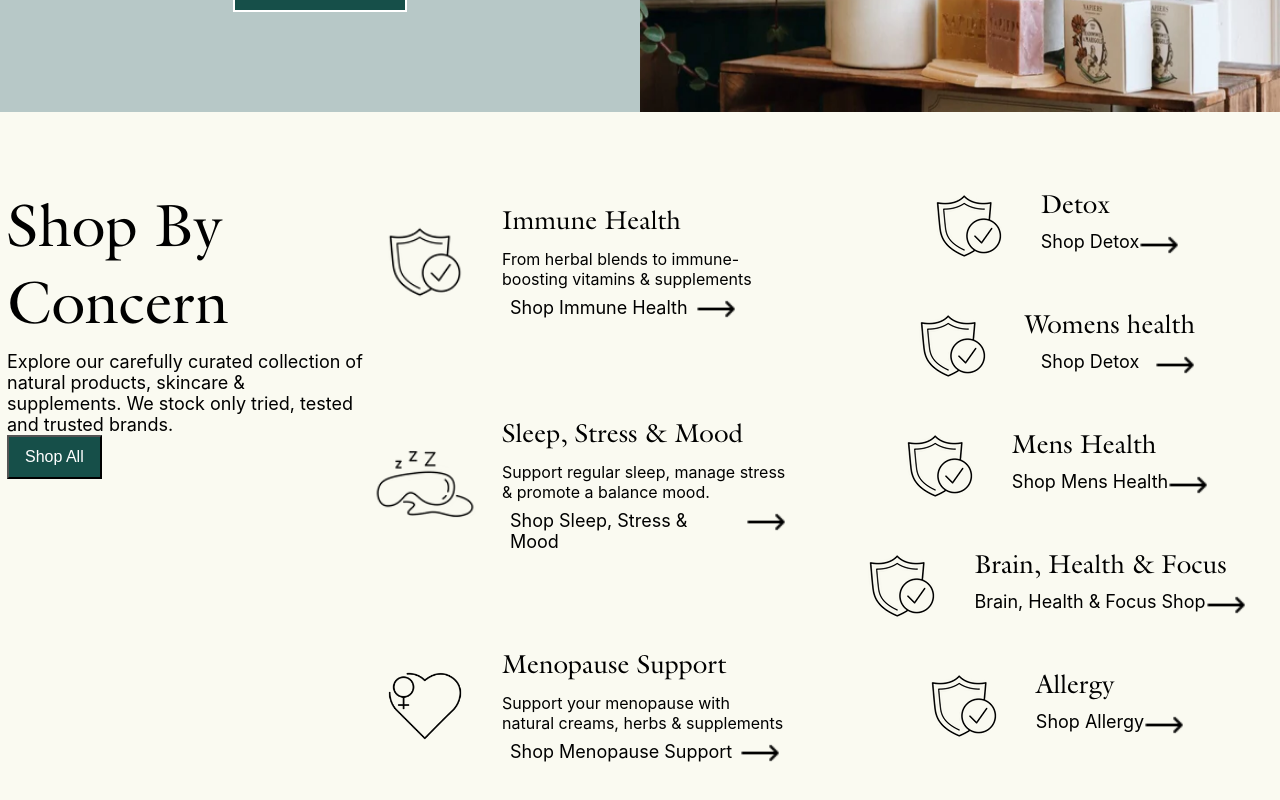
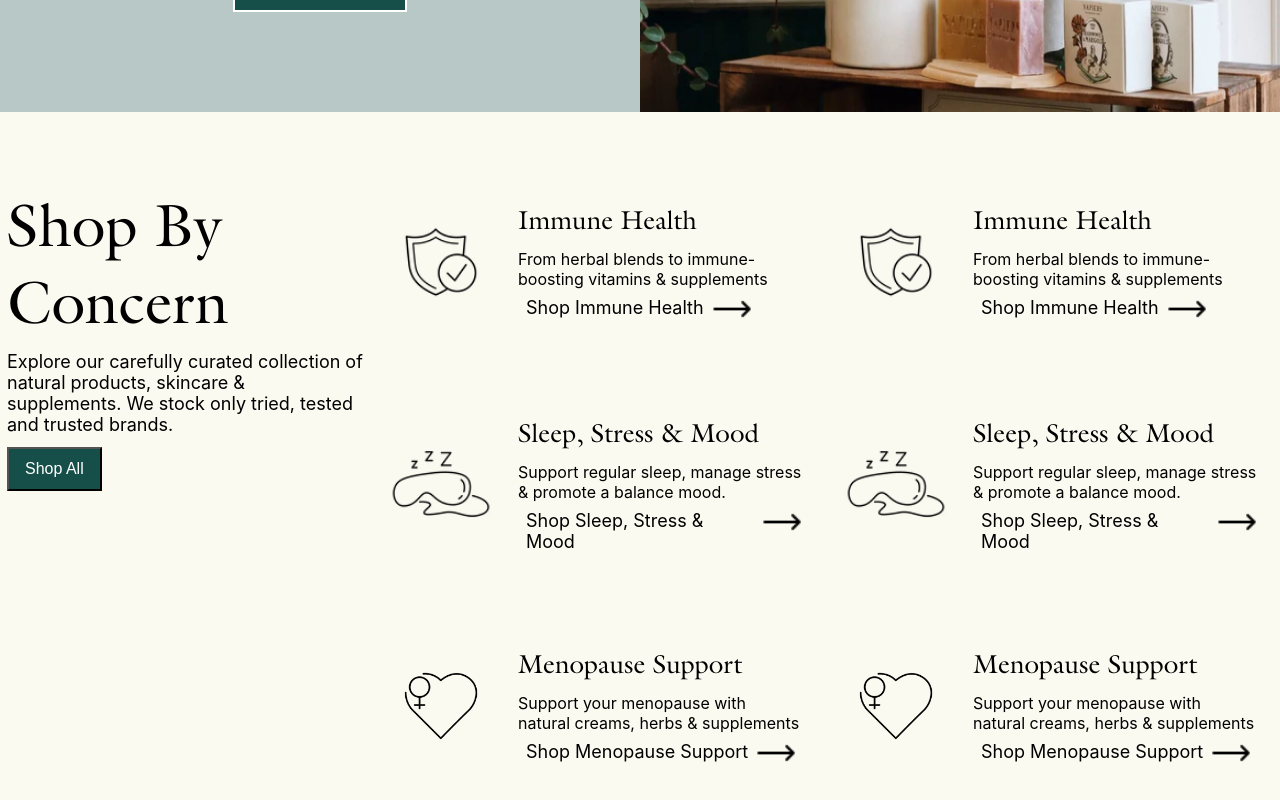
Before and after one commit to manub4458/Napier_web, a React (Create React App) app: page / in a window 1280 px wide. Shown: the part 2824-3624 px from the top of the page. Built offline with nearby package versions, Linux system fonts and the light colour scheme.

Commit message:
correction in concern section

```diff
--- a/src/components/ShopBy.jsx
+++ b/src/components/ShopBy.jsx
@@ -87,183 +87,70 @@ const ShopBy = () => {
 
    </div>
 
-   <div className='third_child_concern_container'>
-    <div className='health2'>
+   <div className='second_child_concern_container'>
+    <div className='health'>
    <div>
-    <img src={health} alt="" />
-   </div>
-   <div>
-    <h2>
-        Detox
-    </h2>
-  <p>
-
-  </p>
-
-   <div className='shop_health2'>
-   <p>
-        Shop Detox
-    </p>
-    <img src={arrow} alt=""  width={40} height={40}/>
-   </div>
-   </div>
-    </div>
-    <div className='health2'>
-   <div>
-    <img src={health} alt="" />
-   </div>
-   <div>
-    <h2>
-        Womens health
-    </h2>
-
-   <div className='shop_health2'>
-   <p>
-        Shop Detox
-    </p>
-    <img src={arrow} alt=""  width={40} height={40}/>
-   </div>
-   </div>
-    </div>
-    <div className='health2'>
-   <div>
-    <img src={health} alt="" />
-   </div>
-   <div>
-    <h2>
-        Mens Health
-    </h2>
-
-
-   <div className='shop_health2'>
-   <p>
-        Shop Mens Health
-    </p>
-    <img src={arrow} alt=""  width={40} height={40}/>
-   </div>
-   </div>
-    </div>
-
-
-
-    <div className='health2'>
-   <div>
-    <img src={health} alt="" />
-   </div>
-   <div>
-    <h2>
-        Brain, Health & Focus
-    </h2>
-
-
-   <div className='shop_health2'>
-   <p>
-        Brain, Health & Focus
-        Shop
-    </p>
-    <img src={arrow} alt=""  width={40} height={40}/>
-   </div>
-   </div>
-    </div>
-    <div className='health2'>
-   <div>
-    <img src={health} alt="" />
-   </div>
-   <div>
-    <h2>
-        Allergy
-    </h2>
-
-
-   <div className='shop_health2'>
-   <p>
-        Shop Allergy
-    </p>
-    <img src={arrow} alt=""  width={40} height={40}/>
-   </div>
-   </div>
-    </div>
-    {/* <div className='health'>
-   <div>
-    <img src={health} alt="" />
+    <img src={health} alt="" className='health_img'/>
    </div>
    <div>
     <h2>
         Immune Health
     </h2>
     <p>
-        From herbal blends to immune-boosting <br />
+        From herbal blends to immune-boosting
         vitamins & supplements
     </p>
    <div className='shop_health'>
-   <p>
+   <span>
         Shop Immune Health
-    </p>
+    </span>
     <img src={arrow} alt=""  width={40} height={40}/>
    </div>
    </div>
     </div>
     <div className='health'>
    <div>
-    <img src={health} alt="" />
+    <img src={sleep} alt=""  className='health_img'/>
    </div>
    <div>
     <h2>
-        Immune Health
+        Sleep, Stress & Mood
     </h2>
     <p>
-        From herbal blends to immune-boosting <br />
-        vitamins & supplements
+        Support regular sleep, manage stress &
+        promote a  balance mood.
     </p>
    <div className='shop_health'>
-   <p>
-        Shop Immune Health
-    </p>
+   <span>
+        Shop Sleep, Stress & Mood
+    </span>
     <img src={arrow} alt=""  width={40} height={40}/>
    </div>
    </div>
     </div>
     <div className='health'>
    <div>
-    <img src={health} alt="" />
+    <img src={meno} alt="" className='health_img'/>
    </div>
    <div>
     <h2>
-        Immune Health
+        Menopause Support
     </h2>
     <p>
-        From herbal blends to immune-boosting <br />
-        vitamins & supplements
+        Support your menopause with natural
+        creams, herbs & supplements
     </p>
    <div className='shop_health'>
-   <p>
-        Shop Immune Health
-    </p>
+   <span>
+        Shop Menopause Support
+    </span>
     <img src={arrow} alt=""  width={40} height={40}/>
    </div>
    </div>
     </div>
-    <div className='health'>
-   <div>
-    <img src={health} alt="" />
+
    </div>
-   <div>
-    <h2>
-        Immune Health
-    </h2>
-    <p>
-        From herbal blends to immune-boosting <br />
-        vitamins & supplements
-    </p>
-   <div className='shop_health'>
-   <p>
-        Shop Immune Health
-    </p>
-    <img src={arrow} alt=""  width={40} height={40}/>
-   </div>
-   </div>
-    </div> */}
-   </div>
+
    </div>
 
    </>
--- a/src/styles/main.css
+++ b/src/styles/main.css
@@ -546,6 +546,7 @@ background-color: rgb(39, 36, 36);
 }
 .btn_shop{
   padding: 11px 16px;
+  margin: 12px auto;
   font-size: 16px;
   background-color: #164f49;
   color: white;
@@ -558,6 +559,8 @@ background-color: rgb(39, 36, 36);
 .second_child_concern_container{
   display: flex;
   flex-direction: column;
+  justify-content: center;
+  align-items: center;
   row-gap: 78px;
   width: 448px;
   height: 588px;
@@ -565,7 +568,8 @@ background-color: rgb(39, 36, 36);
 .third_child_concern_container{
   display: flex;
   flex-direction: column;
-
+ justify-content: center;
+ align-items: center;
   row-gap: 48px;
 
   width: 448px;
@@ -589,6 +593,7 @@ background-color: rgb(39, 36, 36);
   width: 448px;
   height: 72px;
 }
+
 .health2 div h2{
   /* font-size: 90px; */
   margin: 2px auto;
@@ -623,7 +628,9 @@ margin: 6px auto;
 }
 .child_concern_container h1{
   font-size: 60px;
-  margin: 5px auto;
+  margin: 5px 0px;
+  gap: 2px;
+
 }
 .health_img{
   width:  110px;
```
